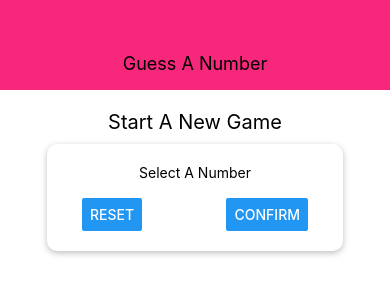
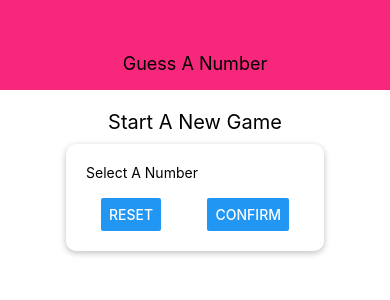
Before and after one commit to Code4Blessings/rn-Guess-A-Number, a React Native app: screen / in a window 390 px wide. Shown: the top 300 px of the page. Built offline with nearby package versions, Linux system fonts and the light colour scheme.

Commit message:
Updated ReadMe and Card.js file

```diff
--- a/components/Card.js
+++ b/components/Card.js
@@ -0,0 +1,23 @@
+import React from 'react';
+import { View, StyleSheet } from 'react-native';
+
+const Card = props => (
+    <View style={{...styles.card, ...props.style}}>
+      {props.children}
+    </View>
+);
+
+const styles = StyleSheet.create({
+    card: {
+        shadowColor: 'black',
+        shadowOffset: { width: 0, height: 2 },
+        shadowRadius: 6,
+        shadowOpacity: 0.26,
+        backgroundColor: 'white',
+        elevation: 5,
+        padding: 20,
+        borderRadius: 10
+    }
+});
+
+export default Card;
--- a/screens/StartGameScreen.js
+++ b/screens/StartGameScreen.js
@@ -1,18 +1,20 @@
 import React from 'react';
 import { View, Text, StyleSheet, TextInput, Button } from 'react-native';
+
+import Card from '../components/Card';
 
 const StartGameScreen = props => {
     return (
         <View style={styles.screen}>
             <Text style={styles.title}>Start A New Game</Text>
-            <View style={styles.inputContainer}>
+            <Card>
                 <Text>Select A Number</Text>
                 <TextInput />
                 <View style={styles.buttonContainer}>
-                <Button title='Reset' onPress={() => {}} />
-                <Button  title='Confirm' onPress={() => {}} />
-            </View>
-            </View>
+                    <Button title='Reset' onPress={() => {}} />
+                    <Button  title='Confirm' onPress={() => {}} />
+                </View>
+            </Card>
         </View>
     );
 };
```
Also changed, not shown: 1 other file (tests, documents, lock files or other folders).
